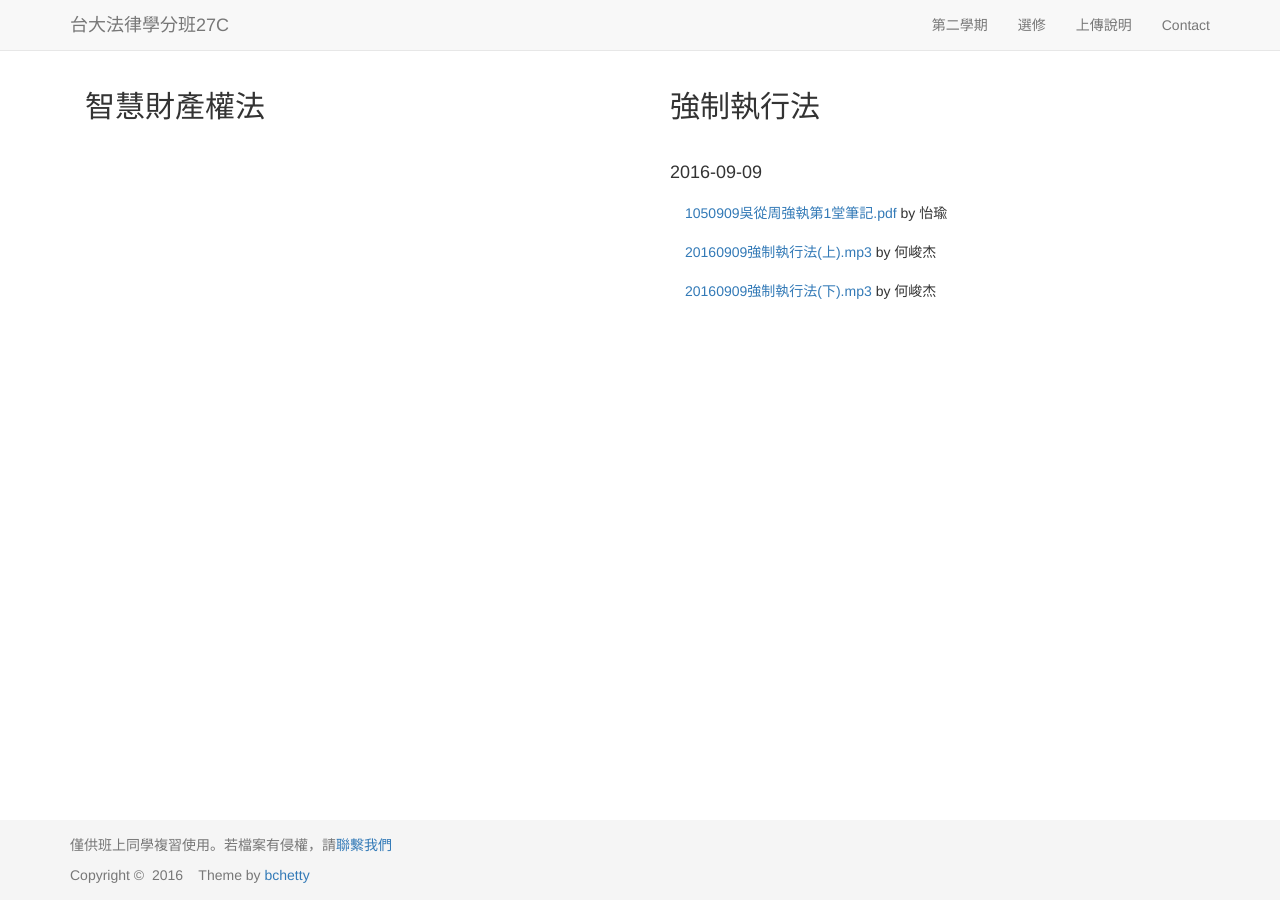
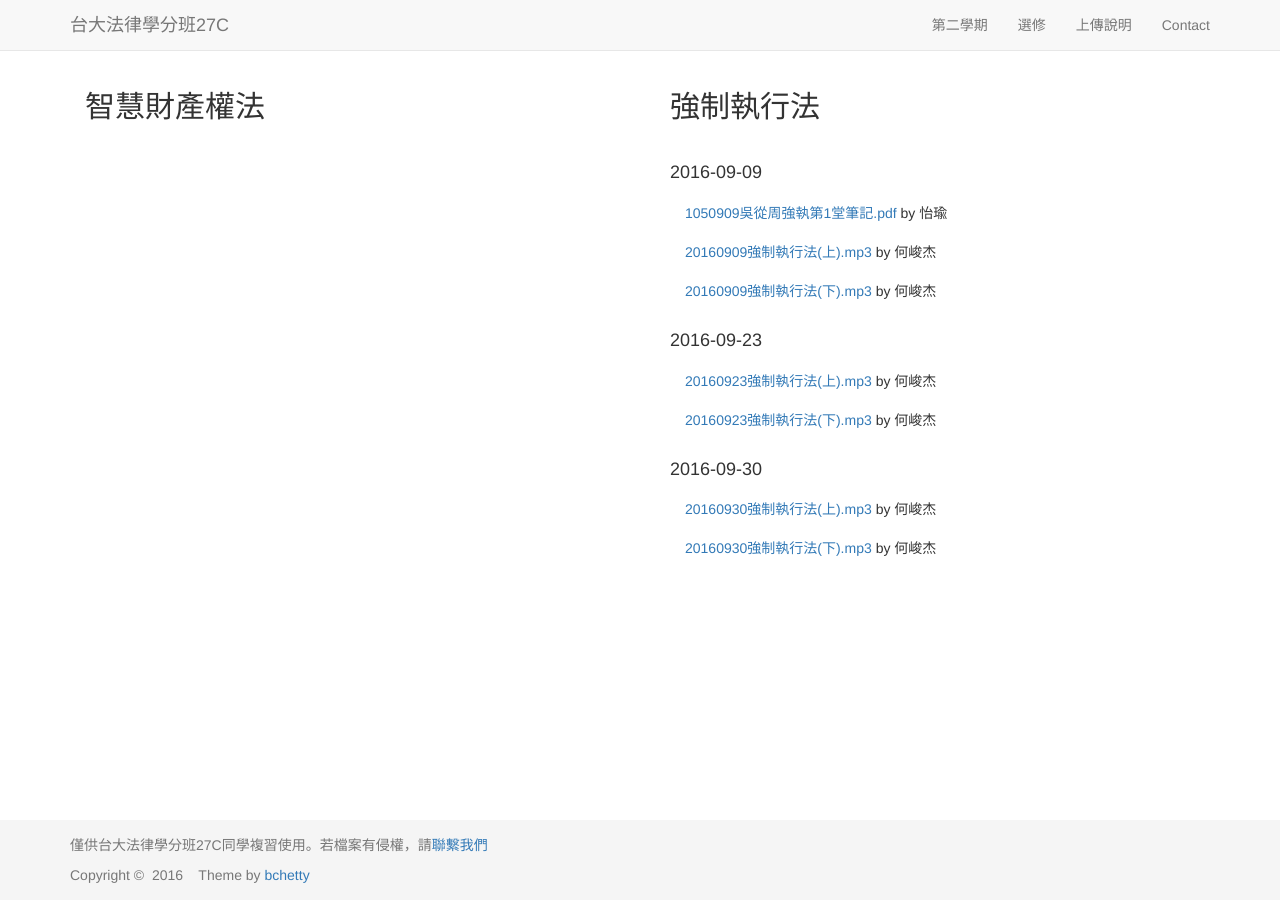
Before and after one commit to maxmilian/ntu_specs_law, a Jekyll site: the page built from elective/index.html, in a window 1280 px wide. Built offline with Jekyll 4.4.1, drawn with Linux system fonts in a browser that asks for light colours; nearby versions of some CDN libraries.

Commit message:
add Ho records

```diff
--- a/_includes/footer.html
+++ b/_includes/footer.html
@@ -1,7 +1,7 @@
 <footer class="footer">
   <div class="container footerBox">
     <p class="text-muted">
-      僅供班上同學複習使用。若檔案有侵權，請<a href="/ntu_specs_law/contact">聯繫我們</a>
+      僅供台大法律學分班27C同學複習使用。若檔案有侵權，請<a href="/ntu_specs_law/contact">聯繫我們</a>
     </p>
 
     <!-- This is my 'Open Source' work. So, please don't remove the below copyright content. :) -->
--- a/elective/index.html
+++ b/elective/index.html
@@ -19,6 +19,16 @@ layout: template1
           <li class="list-group-item"><a href="{{ site.file_elective }}/records/enforcement_act/Ho_1_1.mp3">20160909強制執行法(上).mp3</a> by 何峻杰</li>
           <li class="list-group-item"><a href="{{ site.file_elective }}/records/enforcement_act/Ho_1_2.mp3">20160909強制執行法(下).mp3</a> by 何峻杰</li>
       </ul>
+      <h4>2016-09-23</h4>
+      <ul class="list-group">
+          <li class="list-group-item"><a href="{{ site.file_elective }}/records/enforcement_act/Ho_2_1.mp3">20160923強制執行法(上).mp3</a> by 何峻杰</li>
+          <li class="list-group-item"><a href="{{ site.file_elective }}/records/enforcement_act/Ho_2_2.mp3">20160923強制執行法(下).mp3</a> by 何峻杰</li>
+      </ul>
+      <h4>2016-09-30</h4>
+      <ul class="list-group">
+          <li class="list-group-item"><a href="{{ site.file_elective }}/records/enforcement_act/Ho_3_1.mp3">20160930強制執行法(上).mp3</a> by 何峻杰</li>
+          <li class="list-group-item"><a href="{{ site.file_elective }}/records/enforcement_act/Ho_3_2.mp3">20160930強制執行法(下).mp3</a> by 何峻杰</li>
+      </ul>
     </div>
    <!-- <div class="row">
      <div class="col-md-6">
--- a/semester2/index.html
+++ b/semester2/index.html
@@ -27,6 +27,7 @@ layout: template1
       </ul>
       <h4>2016-09-22</h4>
       <ul class="list-group">
+          <li class="list-group-item"><a href="/ntu_specs_law/semester2/civil_procedure/doc/civil_procedure_3.pdf">1050922民訴第3堂筆記.pdf</a> by 怡瑜</li>
           <li class="list-group-item"><a href="{{ site.file_semester2 }}/records/civil_procedure/Kao_3_1.mp3">20160922民事訴訟法(上).mp3</a> by 高</li>
           <li class="list-group-item"><a href="{{ site.file_semester2 }}/records/civil_procedure/Kao_3_2.mp3">20160922民事訴訟法(下).mp3</a> by 高</li>
           <li class="list-group-item"><a href="{{ site.file_semester2 }}/records/civil_procedure/Ho_3_1.mp3">20160922民事訴訟法(上).mp3</a> by 何峻杰</li>
@@ -35,8 +36,11 @@ layout: template1
       </ul>
       <h4>2016-09-29</h4>
       <ul class="list-group">
+          <li class="list-group-item"><a href="/ntu_specs_law/semester2/civil_procedure/doc/civil_procedure_4.pdf">1050929民訴第4堂筆記.pdf</a> by 怡瑜</li>
           <li class="list-group-item"><a href="{{ site.file_semester2 }}/records/civil_procedure/Kao_4_1.mp3">20160929民事訴訟法(上).mp3</a> by 高</li>
           <li class="list-group-item"><a href="{{ site.file_semester2 }}/records/civil_procedure/Kao_4_2.mp3">20160929民事訴訟法(下).mp3</a> by 高</li>
+          <li class="list-group-item"><a href="{{ site.file_semester2 }}/records/civil_procedure/Ho_4_1.mp3">20160929民事訴訟法(上).mp3</a> by 何峻杰</li>
+          <li class="list-group-item"><a href="{{ site.file_semester2 }}/records/civil_procedure/Ho_4_2.mp3">20160929民事訴訟法(下).mp3</a> by 何峻杰</li>
       </ul>
     </div>
     <div class="col-md-6">
```
Also changed, not shown: 2 other files.
